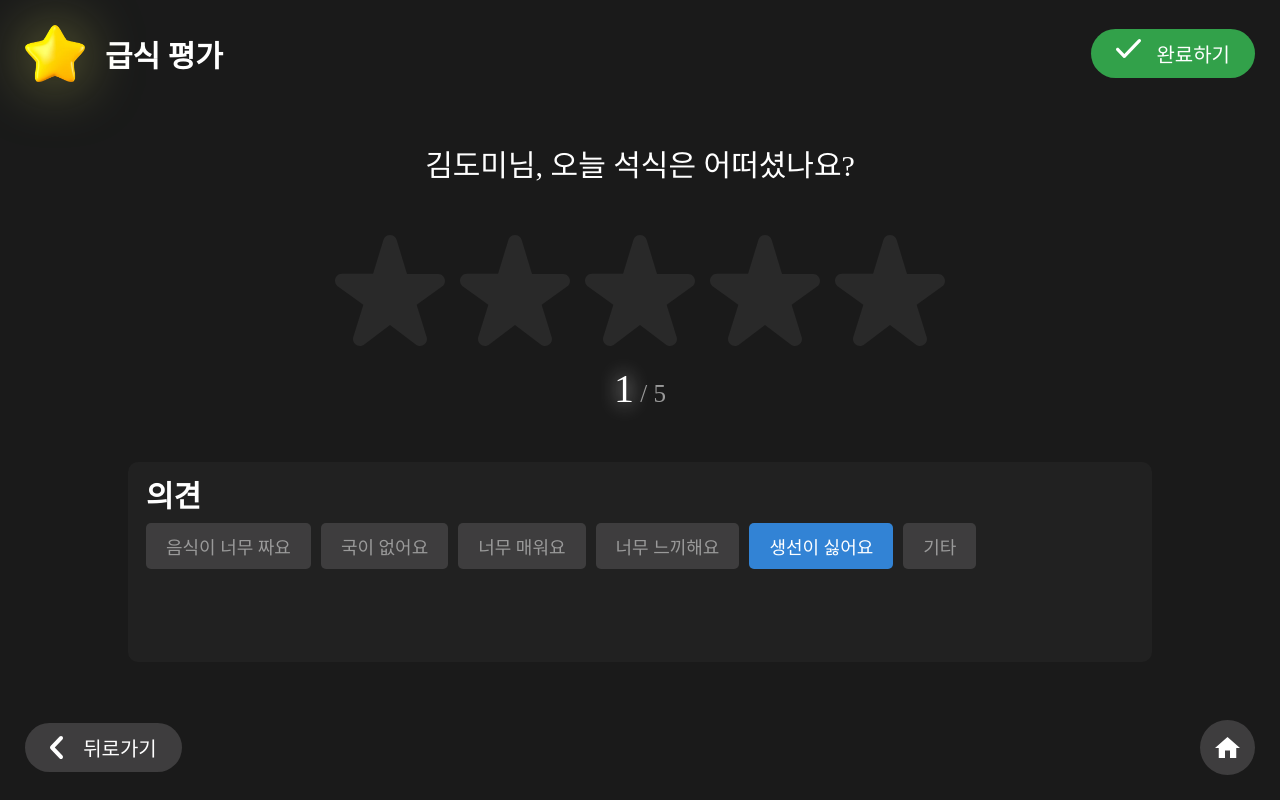
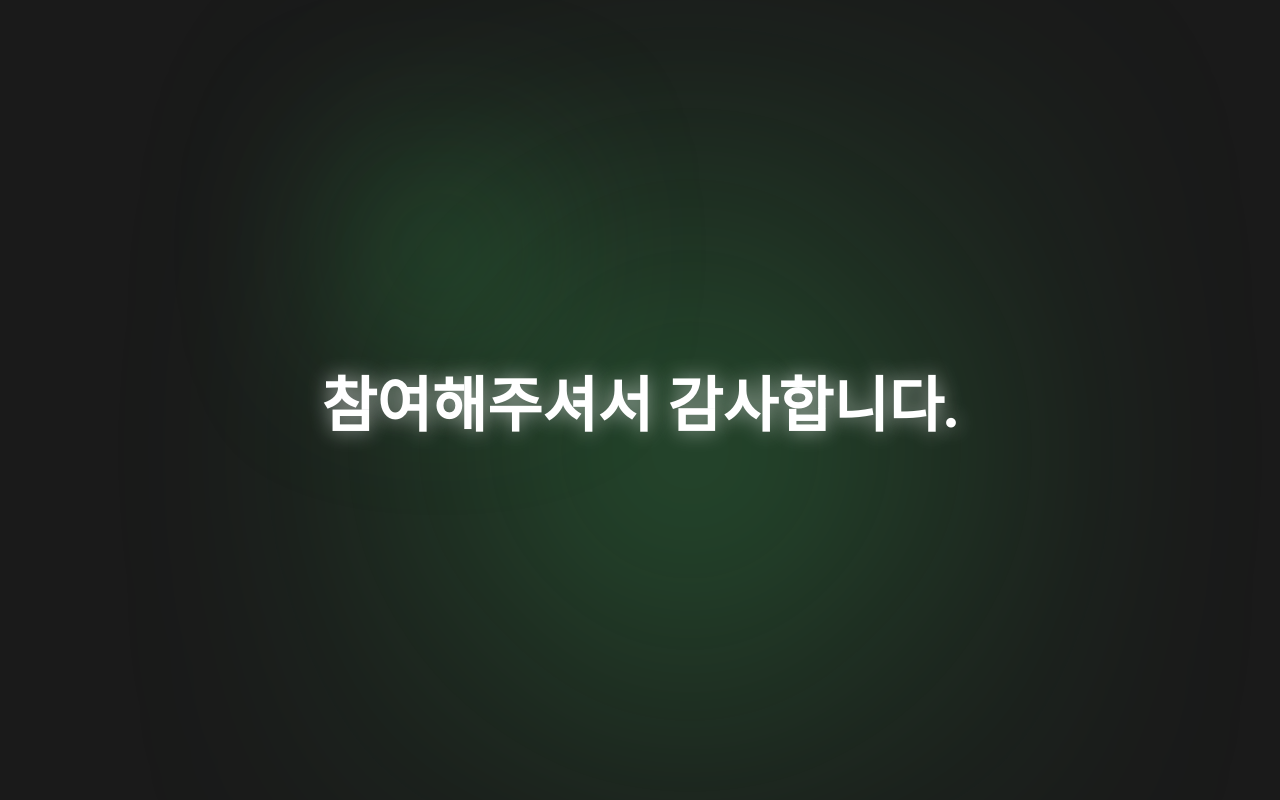
Before and after one commit to qazplm5602/domi_ggmFood, a React (Vite) app in the folder client/: page / in a window 1280 px wide. Built offline with nearby package versions, Linux system fonts and the light colour scheme.

Commit message:
client 마지막 화면

```diff
--- a/client/src/components/App/App.tsx
+++ b/client/src/components/App/App.tsx
@@ -1,4 +1,5 @@
 import Content from "@components/Content/Content";
+import Finish from "@components/Finish/Finish";
 import Home from "@components/Home/Home";
 import { useScreenStore } from "@components/Store/screen";
 
@@ -8,5 +9,6 @@ export default function App() {
     return <>
         {screen === 'Home' && <Home />}
         {screen === 'Content' && <Content />}
+        {screen === 'Finish' && <Finish />}
     </>;
 }
--- /dev/null
+++ b/client/src/components/Finish/Content.tsx
@@ -0,0 +1,7 @@
+import style from '@styles/finish/style.module.scss';
+
+export default function FinishContent() {
+    return <section className={style.screen}>
+        <h1>참여해주셔서 감사합니다.</h1>
+    </section>;
+}
--- /dev/null
+++ b/client/src/components/Finish/Finish.tsx
@@ -0,0 +1,12 @@
+import style from '@styles/finish/style.module.scss';
+import FinishContent from './Content';
+
+export default function Finish() {
+    return <main>
+        <section className={style.light}>
+            <div className={style.big}></div>
+            <div className={style.small}></div>
+        </section>
+        <FinishContent />
+    </main>;
+}
--- a/client/src/components/Store/screen.ts
+++ b/client/src/components/Store/screen.ts
@@ -1,6 +1,6 @@
 import { create } from "zustand";
 
-export type ScreenNameType = 'Home' | 'Content';
+export type ScreenNameType = 'Home' | 'Content' | 'Finish';
 
 interface ScreenStoreType {
     screen: ScreenNameType,
@@ -8,7 +8,7 @@ interface ScreenStoreType {
 }
 
 export const useScreenStore = create<ScreenStoreType>()(set => ({
-    screen: "Content",
+    screen: "Finish",
     setScreen(mode) {
         set({ screen: mode });
     }
--- /dev/null
+++ b/client/src/styles/finish/style.module.css
@@ -0,0 +1,33 @@
+.light > div {
+  position: absolute;
+  transform: translate(-50%, -50%);
+  width: 300px;
+  height: 300px;
+  border-radius: 50%;
+  background-color: #41C95F;
+  filter: blur(170px);
+}
+.light > div.big {
+  top: calc(50% + 50px);
+  left: calc(50% + 50px);
+}
+.light > div.small {
+  width: 100px;
+  height: 100px;
+  top: calc(50% - 150px);
+  left: calc(50% - 200px);
+  filter: blur(100px);
+}
+
+.screen > h1 {
+  position: absolute;
+  top: 50%;
+  left: 50%;
+  transform: translate(-50%, -50%);
+  width: -webkit-max-content;
+  width: -moz-max-content;
+  width: max-content;
+  font-size: 60px;
+  text-shadow: 0 0 20px rgba(255, 255, 255, 0.6);
+}
+/*# sourceMappingURL=style.module.css.map */
--- /dev/null
+++ b/client/src/styles/finish/style.module.min.css
@@ -0,0 +1,2 @@
+.light>div{position:absolute;transform:translate(-50%, -50%);width:300px;height:300px;border-radius:50%;background-color:#41c95f;filter:blur(170px)}.light>div.big{top:calc(50% + 50px);left:calc(50% + 50px)}.light>div.small{width:100px;height:100px;top:calc(50% - 150px);left:calc(50% - 200px);filter:blur(100px)}.screen>h1{position:absolute;top:50%;left:50%;transform:translate(-50%, -50%);width:-webkit-max-content;width:-moz-max-content;width:max-content;font-size:60px;text-shadow:0 0 20px rgba(255,255,255,.6)}
+/*# sourceMappingURL=style.module.min.css.map */
--- /dev/null
+++ b/client/src/styles/finish/style.module.scss
@@ -0,0 +1,41 @@
+.light {
+    & > div {
+        position: absolute;
+        transform: translate(-50%, -50%);
+
+        width: 300px;
+        height: 300px;
+        border-radius: 50%;
+
+        background-color: #41C95F;
+        filter: blur(170px);
+
+        &.big {
+            top: calc(50% + 50px);
+            left: calc(50% + 50px);
+        }
+        &.small {
+            width: 100px;
+            height: 100px;
+
+            top: calc(50% - 150px);
+            left: calc(50% - 200px);
+
+            filter: blur(100px);
+        }
+    }
+}
+
+.screen {
+    & > h1 {
+        position: absolute;
+        top: 50%;
+        left: 50%;
+        transform: translate(-50%, -50%);
+
+        width: max-content;
+
+        font-size: 60px;
+        text-shadow: 0 0 20px rgba($color: #ffffff, $alpha: 0.6);
+    }
+}
```
Also changed, not shown: 2 other files (tests, documents, lock files or other folders).
